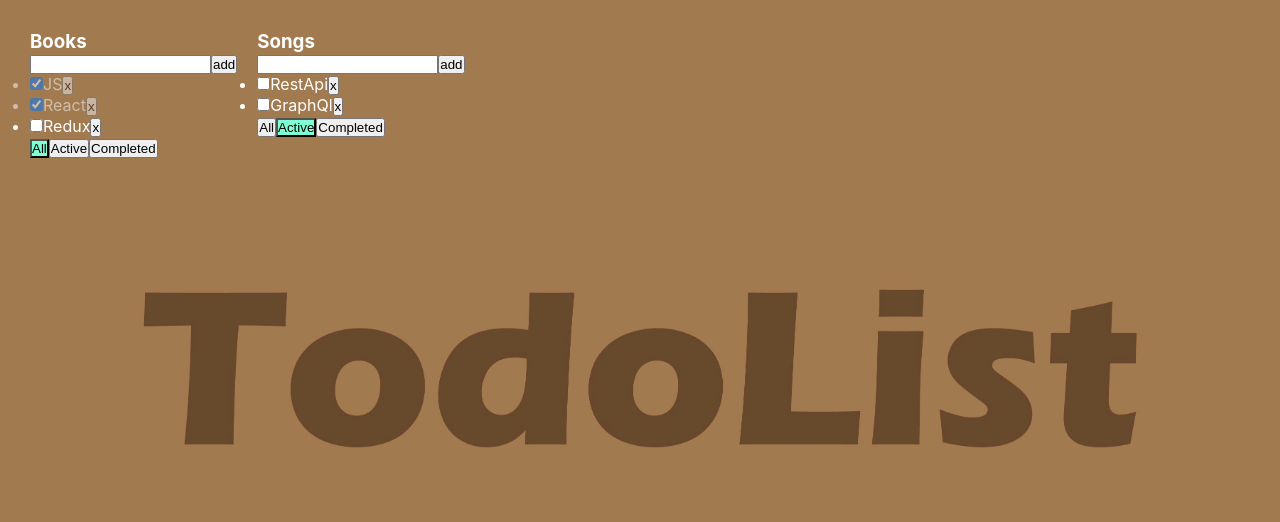
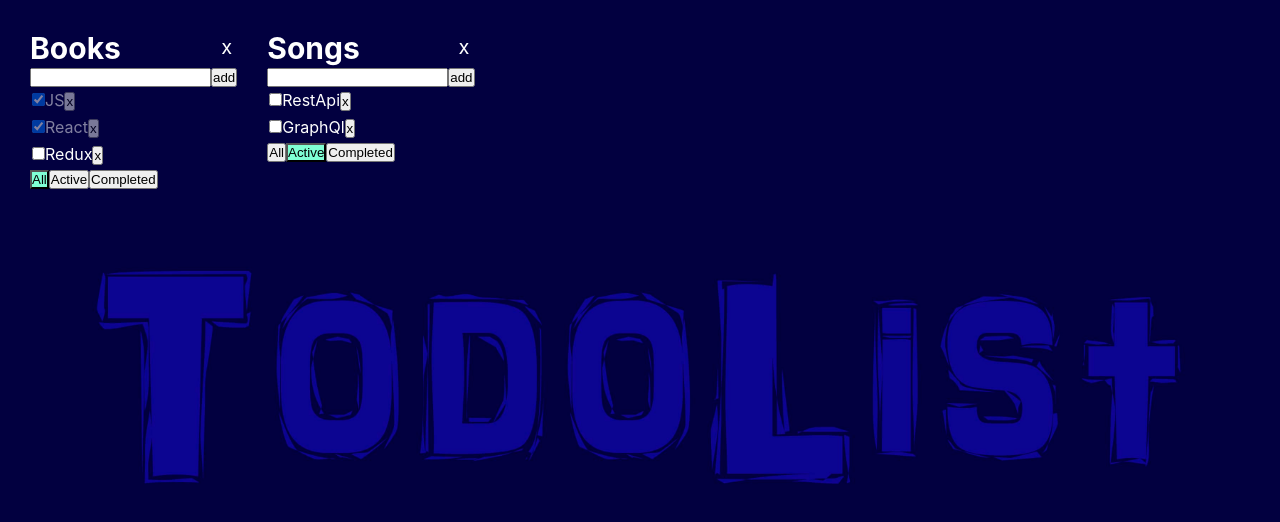
Before and after one commit to kafarzada/TodoList, a React (Create React App) app: page / in a window 1280 px wide. Shown: the top 522 px of the page. Built offline with nearby package versions, Linux system fonts and the light colour scheme.

Commit message:
добавили взможность удалять todolist

```diff
--- a/src/App.css
+++ b/src/App.css
@@ -16,16 +16,6 @@
   color: white;
 }
 
-.App::before {
-  content: "";
-  position: absolute;
-  top: 0;
-  left: 0;
-  bottom: 0;
-  right: 0;
-  background-color: rgba(0, 0, 0, 0.363);
-  z-index: 9;
-}
 
 .container {
   z-index: 19;
--- a/src/App.tsx
+++ b/src/App.tsx
@@ -78,14 +78,12 @@ function App() {
         }
     }
 
-    // if(filter === "active") {
-    //     tasksForTodoList = tasks.filter(t => t.isDone === false)
-    // }
 
-    // if(filter === "completed") {
-    //     tasksForTodoList = tasks.filter(t => t.isDone === true)
-    // }
-
+    function removeTodoList(id: string) {
+        setTodoLists(todoLists.filter( item => item.id !== id))
+        delete tasks[id];
+        setTasks({...tasks});
+    }
 
 
     return (
@@ -117,6 +115,7 @@ function App() {
                                 addTask={addTask}
                                 changeTaskStauts = {changeStatus}
                                 filter={item.filter}
+                                removeTodoList={removeTodoList}
                             />
                         )
                     })
--- a/src/TodoList.module.css
+++ b/src/TodoList.module.css
@@ -1,3 +1,25 @@
 .todoList_inner {
-    margin-right: 20px;
+    margin-right: 30px;
 }
+
+h3 {
+    font-size: 30px;
+    text-align: center;
+}
+
+li {
+    list-style: none;
+    padding: 3px 2px;
+}
+
+.header__todolist {
+    display: flex;
+    flex-direction: row;
+    justify-content: space-between;
+}
+
+.header__todolist p {
+    padding: 5px;
+    cursor: pointer;
+    font-size: 20px;
+}
--- a/src/TodoList.tsx
+++ b/src/TodoList.tsx
@@ -16,6 +16,7 @@ type PropsType = {
     changeFilter: (id: string, value: FilterValueType )            => void
     addTask: (title: string, todoListId:string)                    => void
     changeTaskStauts: (id: string, isDone: boolean, taskId:string) => void
+    removeTodoList: (id:string)                                    => void
     filter: FilterValueType
 }
 
@@ -47,7 +48,7 @@ const TodoList = (props: PropsType) => {
         }
 
     }
-
+    const deleteTodoList = () => { props.removeTodoList(props.id) }
     const onAllChangeFilter = () => { props.changeFilter( props.id, "all"); }
     const onActiveChangeFilter = () => {  props.changeFilter( props.id, "active"); }
     const onCompletedlChangeFilter = () => { props.changeFilter( props.id, "completed"); }
@@ -61,7 +62,10 @@ const TodoList = (props: PropsType) => {
 
     return (
         <div className={s.todoList_inner}>
-            <h3>{props.title}</h3>
+            <div className={s.header__todolist}>
+                <h3>{props.title}</h3>
+                <p onClick={deleteTodoList}>x</p>
+            </div>
             <div>
                 <input
                     type="text"
```
Also changed, not shown: src/bgTodo.jpg.
